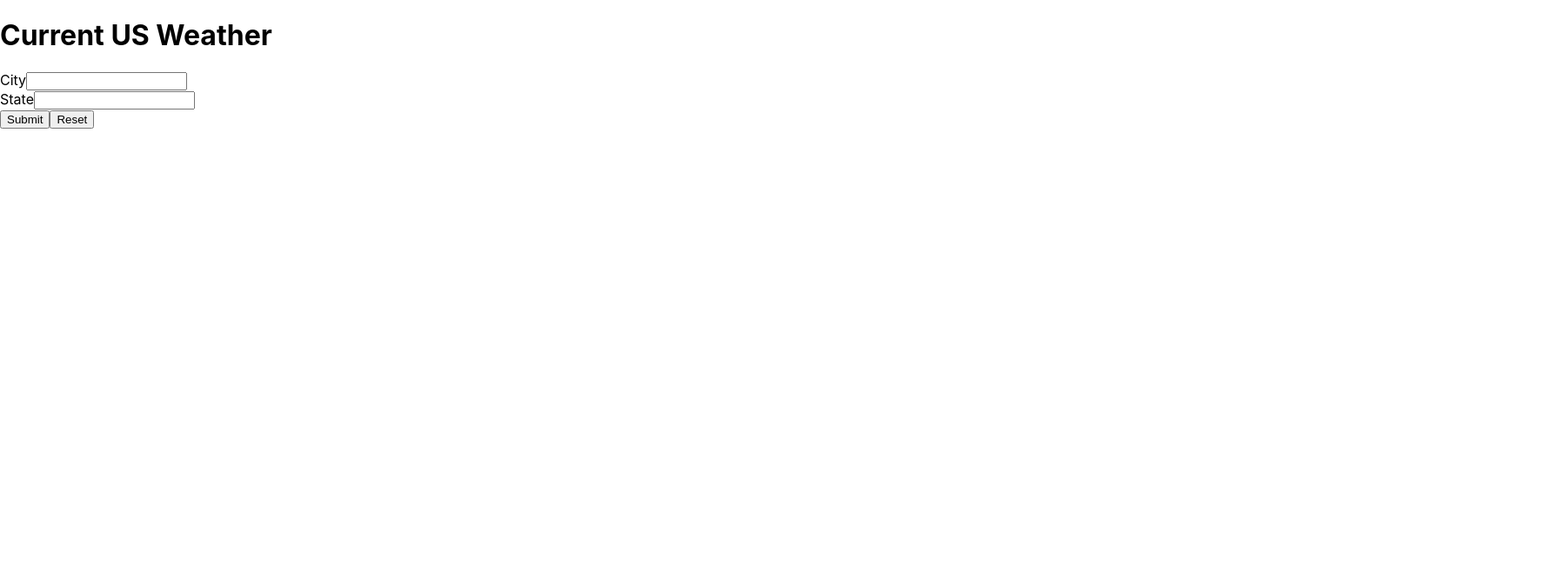
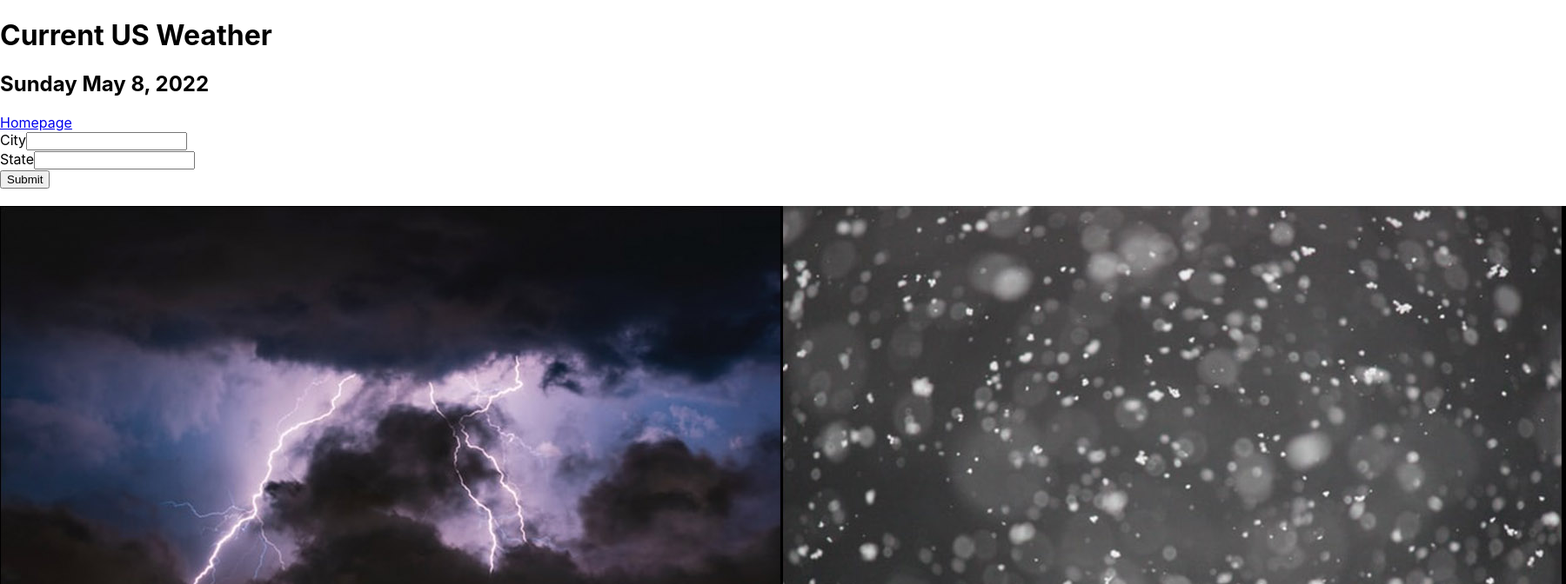
Before and after one commit to HileChris-FS/Project-Portfolio-4, a React (Create React App) app in the folder pp4/: page / in a window 1280 px wide. Shown: the top 672 px of the page at 87% size, 1800 px wide, since content can reach past the window. Built offline with nearby package versions, Linux system fonts and the light colour scheme.

Commit message:
added pages

```diff
--- a/pp4/src/App.js
+++ b/pp4/src/App.js
@@ -1,13 +1,25 @@
 import Header from "./component/Header";
 import Homepage from "./pages/Homepage";
+import { Route, Routes } from 'react-router-dom';
+import Current from './pages/Current';
+import Nav from "./component/Nav";
+import Sevenday from "./pages/Sevenday";
 
 function App() {
   return (
     <div className="App">
       <Header />
-      <main>
-        <Homepage />
-      </main>
+        <main>
+          <Nav />
+            <section>
+              <Routes>
+                <Route path="/" element={<Homepage />} />
+                <Route path="/current" element={<Current  />}/>
+                  <Route path="/sevenday" element={<Sevenday />} />
+
+              </Routes>
+            </section>
+        </main>
 
     </div>
   );
--- /dev/null
+++ b/pp4/src/component/Forecast.js
@@ -0,0 +1,23 @@
+import React, { useState } from "react";
+
+const Forecast = props => {
+
+    async function fetchAPI(){
+        console.log(props.lat)
+
+
+
+        const response = await fetch(`https://api.openweathermap.org/data/2.5/onecall?lat=${props.lat}&lon=${props.lon}&exclude=current,minutely,hourly,alerts&appid=90b1d38fb86d7a2a22adbb11b5585174&units=imperial`)
+        const data = await response.json();
+        console.log(data)
+
+    }
+    fetchAPI();
+
+    return (
+        <section>
+
+        </section>
+    )
+}
+export default Forecast;
--- a/pp4/src/component/Header.js
+++ b/pp4/src/component/Header.js
@@ -1,9 +1,19 @@
 import React from "react";
 
 const Header = () => {
+    const newDate = new Date();
+    const date = newDate.getDate();
+    const month = newDate.toLocaleString('default', { month: 'long' });
+    const year = newDate.getFullYear();
+    const weekday = ["Sunday","Monday","Tuesday","Wednesday","Thursday","Friday","Saturday"];
+    const day = weekday[newDate.getDay()];
+
+
+
     return (
         <header>
             <h1>Current US Weather</h1>
+            <h2>{day} {month} {date}, {year}</h2>
         </header>
     )
 }
--- a/pp4/src/component/Location.js
+++ b/pp4/src/component/Location.js
@@ -1,23 +1,32 @@
-import React, { useState } from "react";
-import Weather from "./Weather";
+import React, { useEffect, useState } from "react";
+import { useNavigate } from "react-router-dom";
 
 const Location = () => {
     const [city, setCity] = useState("");
     const [state, setState] = useState("");
     const [lat, setLat] = useState("");
     const [lon, setLon] = useState("")
-    const renderWeather = () => {
+    const navigate = useNavigate();
+    useEffect (() => {
+
         if(lat !== "" && lon !== "") {
-            return <Weather lat={lat} lon={lon} />
+            return navigate("current" , {state: {lat:{lat}, lon:{lon}, city:{city}, state:{state}}})
         }
-    }
+
+    });
+
+
     function FetchData(city, state){
 
         async function fetchAPI(){
-            const response = await fetch(`http://api.openweathermap.org/geo/1.0/direct?q=${city},${state},US&limit=1&appid=94f1fb706d329c672b6cb34b838937ed`)
+            const response = await fetch(`http://api.openweathermap.org/geo/1.0/direct?q=${city},${state},US&limit=1&appid=90b1d38fb86d7a2a22adbb11b5585174`)
             const data = await response.json();
             setLat(data[0].lat)
             setLon(data[0].lon)
+            console.log(data[0].lat)
+            console.log(lat)
+
+
 
         }
         fetchAPI();
@@ -29,6 +38,7 @@ const Location = () => {
                 onSubmit={e => {
                     e.preventDefault();
                     FetchData(city, state);
+
                 }}>
                 <div>
                     <label>City</label>
@@ -45,11 +55,10 @@ const Location = () => {
                 </div>
                 <div>
                     <button type="submit">Submit</button>
-                    <button onClick={() => window.location.reload()}>Reset</button>
                 </div>
             </form>
             <h2>{city} {state}</h2>
-            {renderWeather()}
+
 
         </section>
     )
--- /dev/null
+++ b/pp4/src/component/Nav.js
@@ -0,0 +1,20 @@
+import React from "react";
+import { Link, useLocation } from 'react-router-dom';
+
+const Nav = () => {
+    //assigning location variable
+    const location = useLocation();
+
+    //destructuring pathname from location
+    const { pathname } = location;
+
+    //Javascript split method to get the name of the path in array
+    const splitLocation = pathname.split("/");
+
+    return (
+        <nav >
+            <Link to="/" className={splitLocation[1] === "homepage" ? "active" : ""}>Homepage</Link>
+        </nav>
+    )
+}
+export default Nav;
--- a/pp4/src/component/Weather.js
+++ b/pp4/src/component/Weather.js
@@ -8,6 +8,7 @@ import Clouds from "../images/clouds.jpg"
 import Clouds2 from "../images/clouds2.jpg"
 
 
+
 const Weather = props => {
     const [temp, setTemp] = useState("");
     const [conditions, setConditions] = useState("");
@@ -15,17 +16,18 @@ const Weather = props => {
     var [id, setID] = useState("");
     let image;
 
+
     async function fetchAPI(){
-        const response = await fetch(`https://api.openweathermap.org/data/2.5/weather?lat=${props.lat}&lon=${props.lon}&appid=94f1fb706d329c672b6cb34b838937ed&units=imperial`)
+        const response = await fetch(`https://api.openweathermap.org/data/2.5/weather?lat=${props.lat}&lon=${props.lon}&appid=90b1d38fb86d7a2a22adbb11b5585174&units=imperial`)
         const data = await response.json();
         setTemp(data.main.temp);
         setConditions(data.weather[0].description);
         setID(data.weather[0].id);
         setFeelsLike(data.main.feels_like);
-        console.log(data)
 
     }
         fetchAPI();
+
 
 
     if(id === 800) {
@@ -59,7 +61,7 @@ const Weather = props => {
             <p>Temperature: {temp}°F</p>
             <p>Feels Like: {feelsLike}</p>
             <p>Conditions: {conditions}</p>
-            <button>7 Day Forecast</button>
+
         </section>
     )
 }
--- a/pp4/src/index.js
+++ b/pp4/src/index.js
@@ -3,7 +3,9 @@ import ReactDOM from 'react-dom/client';
 import { BrowserRouter } from 'react-router-dom';
 import './index.css';
 import App from './App';
+
 import reportWebVitals from './reportWebVitals';
+;
 
 const root = ReactDOM.createRoot(document.getElementById('root'));
 root.render(
--- /dev/null
+++ b/pp4/src/pages/Current.js
@@ -0,0 +1,34 @@
+
+import { useLocation, useNavigate } from "react-router-dom";
+import Weather from "../component/Weather";
+
+
+
+
+const Current = () => {
+    const location = useLocation();
+    const lat = location.state.lat.lat;
+    const lon = location.state.lon.lon;
+    const city = location.state.city.city;
+    const state = location.state.state.state;
+
+    const navigate = useNavigate();
+
+
+    function seven(){
+        navigate("/sevenday" , {state: {lat:{lat}, lon:{lon}, city:{city}, state:{state}}})
+    }
+
+
+    return (
+        <div>
+            <h2>{city}, {state}</h2>
+            <div>
+               <button type="button" onClick={seven}>7 Day Forecast</button>
+            </div>
+            <Weather lat={lat} lon={lon} city={city} state={state} />
+
+        </div>
+    )
+}
+export default Current;
--- a/pp4/src/pages/Homepage.js
+++ b/pp4/src/pages/Homepage.js
@@ -1,4 +1,5 @@
 import React from "react";
+import Image from "../images/weather-1.jpg";
 import Location from "../component/Location";
 
 const Homepage = () => {
@@ -6,6 +7,7 @@ const Homepage = () => {
     return (
         <div>
             <Location />
+            <img src={Image} alt="weather" />
         </div>
     )
 }
--- /dev/null
+++ b/pp4/src/pages/Sevenday.js
@@ -0,0 +1,32 @@
+import React  from "react";
+import { useLocation, useNavigate } from "react-router-dom";
+import Forecast from "../component/Forecast";
+
+
+const Sevenday = () => {
+    const location = useLocation();
+    const lat = location.state.lat.lat;
+    const lon = location.state.lon.lon;
+    const city = location.state.city.city;
+    const state = location.state.state.state;
+
+    const navigate = useNavigate();
+
+
+    function current(){
+        navigate("/current" , {state: {lat:{lat}, lon:{lon}, city:{city}, state:{state}}})
+    }
+
+
+    return (
+        <div>
+            <h2>{city}, {state}</h2>
+            <div>
+               <button type="button" onClick={current}>Current</button>
+            </div>
+            <Forecast lat={lat} lon={lon} city={city} state={state} />
+        </div>
+    )
+
+}
+export default Sevenday;
```
Also changed, not shown: pp4/src/images/weather-1.jpg (added).
